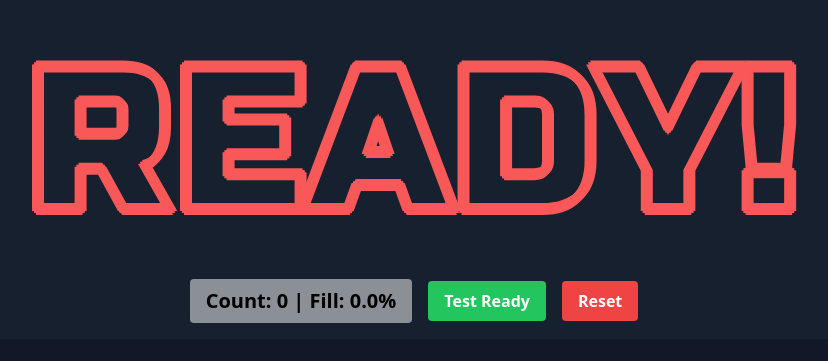
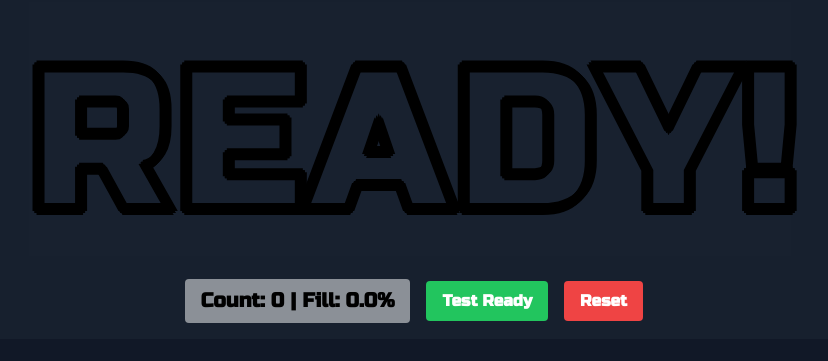
Before and after one commit to dr-data/hashtag-word-obs, a React (Create React App) app in the folder client/: page / in a window 1280 px wide. Shown: the part 253-614 px from the top of the page, without its empty margins (226-1054 px from the left). Built offline with nearby package versions, Linux system fonts and the light colour scheme; no server answers.

Commit message:
fixed sync different tabs, adding explosion

```diff
--- a/client/src/components/FillOverlay.js
+++ b/client/src/components/FillOverlay.js
@@ -1,29 +1,18 @@
 import React, { useState, useEffect, useRef } from 'react';
 
 const ExplodedLetter = ({ letter, index, active, isGreen }) => {
-  if (!active) return <span>{letter}</span>;
+  if (!active) return <span className="letter-container">{letter}</span>;
 
   const randomAngle = Math.random() * 360;
   const randomDistance = 200 + Math.random() * 400;
   const delay = index * 50;
 
-  const letterStyle = isGreen ? {
-    color: '#00ff00',
-    WebkitTextStroke: '6px #00ff00',
-    filter: 'drop-shadow(0 0 20px rgba(0, 255, 0, 0.5))'
-  } : {
-    color: 'transparent',
-    WebkitTextStroke: '6px #f95858'
-  };
-
   return (
     <span
+      className={`exploded-letter ${active ? 'active' : ''} ${isGreen ? 'green' : ''}`}
       style={{
-        display: 'inline-block',
         transform: active ? `translate(${Math.cos(randomAngle) * randomDistance}px, ${Math.sin(randomAngle) * randomDistance}px) rotate(${randomAngle}deg)` : 'none',
-        transition: `transform 1s ease-out ${delay}ms, opacity 1s ease-out ${delay}ms`,
-        opacity: active ? 0 : 1,
-        ...letterStyle
+        transitionDelay: `${delay}ms`
       }}
     >
       {letter}
@@ -35,21 +24,20 @@ const FillOverlay = () => {
   const [fillPercentage, setFillPercentage] = useState(0);
   const [messages, setMessages] = useState([]);
   const [isExploded, setIsExploded] = useState(false);
+  const [isPulsing, setIsPulsing] = useState(false);
+  const containerRef = useRef(null);
   const wsRef = useRef(null);
 
   useEffect(() => {
     wsRef.current = new WebSocket(`ws://${window.location.host}`);
 
-    wsRef.current.onopen = () => {
-      console.log('WebSocket connected');
-    };
-
     wsRef.current.onmessage = (event) => {
       const data = JSON.parse(event.data);
-      console.log('Received WebSocket message:', data);
-
       if (data.type === 'ready') {
         setMessages(prev => [...prev, data]);
+        // Trigger pulse animation
+        setIsPulsing(true);
+        setTimeout(() => setIsPulsing(false), 150); // Duration of pulse animation
       } else if (data.type === 'reset') {
         setMessages([]);
         setIsExploded(false);
@@ -57,7 +45,6 @@ const FillOverlay = () => {
     };
 
     wsRef.current.onclose = () => {
-      console.log('WebSocket disconnected');
       setTimeout(() => {
         if (wsRef.current) {
           wsRef.current = new WebSocket(`ws://${window.location.host}`);
@@ -72,7 +59,14 @@ const FillOverlay = () => {
     };
   }, []);
 
-  // Exponential fill calculation
+  // Update shake intensity based on percentage
+  useEffect(() => {
+    if (containerRef.current) {
+      const intensity = Math.min((fillPercentage / 45) * 15, 15); // Max 15px shake
+      containerRef.current.style.setProperty('--shake-intensity', `${intensity}px`);
+    }
+  }, [fillPercentage]);
+
   useEffect(() => {
     const k = 18;
     const x = messages.length;
@@ -98,38 +92,15 @@ const FillOverlay = () => {
 
   const letters = "READY!".split("");
 
-  const baseStyle = {
-    fontSize: '12rem',
-    fontFamily: '"Russo One", sans-serif',  // Using Russo One font
-    fontWeight: 'bold',
-    color: 'transparent',
-    WebkitTextStroke: '4px #f95858',
-    WebkitTextFillColor: 'transparent',
-    letterSpacing: '0.05em',
-    filter: 'drop-shadow(2px 2px 0 #f95858) drop-shadow(-2px -2px 0 #f95858) drop-shadow(-2px 2px 0 #f95858) drop-shadow(2px -2px 0 #f95858)'
-  };
-
-  const animationStyle = !isExploded ? {
-    transform: `
-      translateX(${(fillPercentage/45) * Math.sin(Date.now() / 50) * 15}px)
-      rotate(${(fillPercentage/100) * Math.sin(Date.now() / 100) * 2}deg)
-      scale(${1 + (fillPercentage/100) * 0.1})
-    `,
-    transition: 'transform 0.05s ease-out'
-  } : {};
-
   return (
     <div className="relative w-full h-96 bg-gray-800/50">
       <div className="absolute inset-0 flex items-center justify-center">
-        <div className="ready-container relative" style={animationStyle}>
+        <div
+          ref={containerRef}
+          className={`ready-container relative ${isPulsing ? 'pulse' : ''}`}
+        >
           {/* Base text with outline */}
-          <div className="relative" style={{
-            ...baseStyle,
-            display: 'flex',
-            justifyContent: 'center',
-            alignItems: 'center',
-            height: '100%'
-          }}>
+          <div className="ready-text flex justify-center items-center h-full">
             {letters.map((letter, index) => (
               <ExplodedLetter
                 key={index}
@@ -144,30 +115,14 @@ const FillOverlay = () => {
           {/* Fill overlay */}
           {!isExploded && (
             <div
-              className="absolute inset-0"
+              className="fill-overlay absolute inset-0"
               style={{
-                clipPath: `inset(${100 - fillPercentage}% 0 0 0)`,
-                transition: 'clip-path 0.3s ease-in-out',
-                willChange: 'clip-path',
-                transform: 'translateX(-6px)'  // Adjust this value to align perfectly
+                '--fill-percentage': `${100 - fillPercentage}%`
               }}
             >
-              <div style={{
-                ...baseStyle,
-                WebkitTextStroke: 'none',
-                WebkitTextFillColor: '#00ff00',
-                color: '#00ff00',
-                filter: 'drop-shadow(0 0 10px rgba(0, 255, 0, 0.5))',
-                display: 'flex',
-                justifyContent: 'center',
-                alignItems: 'center',
-                height: '100%'
-              }}>
+              <div className="ready-text ready-text-fill flex justify-center items-center h-full">
                 {letters.map((letter, index) => (
-                  <span key={index} style={{
-                    display: 'inline-block',
-                    position: 'relative'
-                  }}>{letter}</span>
+                  <span key={index} className="letter-container">{letter}</span>
                 ))}
               </div>
             </div>
@@ -176,22 +131,14 @@ const FillOverlay = () => {
       </div>
 
       {/* Control Panel */}
-      <div className="absolute bottom-4 left-0 right-0 flex items-center justify-center gap-4">
-        <div className="text-#f95858 font-bold text-xl bg-white/50 px-4 py-2 rounded">
+      <div className="control-panel">
+        <div className="count-display">
           Count: {messages.length} | Fill: {fillPercentage.toFixed(1)}%
         </div>
-
-        <button
-          onClick={handleTestClick}
-          className="bg-green-500 hover:bg-green-600 text-white font-bold py-2 px-4 rounded transition-colors"
-        >
+        <button onClick={handleTestClick} className="test-button">
           Test Ready
         </button>
-
-        <button
-          onClick={handleReset}
-          className="bg-red-500 hover:bg-red-600 text-white font-bold py-2 px-4 rounded transition-colors"
-        >
+        <button onClick={handleReset} className="reset-button">
           Reset
         </button>
       </div>
--- a/client/src/index.css
+++ b/client/src/index.css
@@ -2,17 +2,100 @@
 @tailwind components;
 @tailwind utilities;
 
-.text-8xl {
-  font-size: 6rem;
-  text-shadow:
-    -1px -1px 0 #f95858,
-    1px -1px 0 #f95858,
-    -1px 1px 0 #f95858,
-    1px 1px 0 #f95858,
-    -2px -2px 0 #f95858,
-    2px -2px 0 #f95858,
-    -2px 2px 0 #f95858,
-    2px 2px 0 #f95858;
-  color: transparent;
-  -webkit-text-stroke: 5px #f95858;
+@import url('https://fonts.googleapis.com/css2?family=Russo+One&display=swap');
+
+body {
+  margin: 0;
+  padding: 0;
+  font-family: 'Russo One', sans-serif;
+  -webkit-font-smoothing: antialiased;
+  -moz-osx-font-smoothing: grayscale;
+  overflow: hidden;
 }
+
+#root {
+  height: 100vh;
+}
+
+.ready-text {
+  font-size: 12rem;
+  font-weight: bold;
+  letter-spacing: 0.05em;
+  -webkit-text-stroke: 4px black;
+  -webkit-text-fill-color: transparent;
+  filter: drop-shadow(2px 2px 0 black)
+         drop-shadow(-2px -2px 0 black)
+         drop-shadow(-2px 2px 0 black)
+         drop-shadow(2px -2px 0 black);
+}
+
+.ready-text-fill {
+  -webkit-text-stroke: none;
+  -webkit-text-fill-color: #00ff00;
+  color: #00ff00;
+  filter: drop-shadow(0 0 10px rgba(0, 255, 0, 0.5));
+}
+
+@keyframes constant-shake {
+  0%, 100% { transform: translateX(0); }
+  25% { transform: translateX(var(--shake-intensity)); }
+  75% { transform: translateX(calc(var(--shake-intensity) * -1)); }
+}
+
+@keyframes pulse-shake {
+  0%, 100% { transform: translateX(0) rotate(0); }
+  25% { transform: translateX(-15px) rotate(-1deg); }
+  75% { transform: translateX(15px) rotate(1deg); }
+}
+
+.ready-container {
+  --shake-intensity: 2px;
+  animation: constant-shake 0.15s ease-in-out infinite;
+  will-change: transform;
+}
+
+.ready-container.pulse {
+  animation: pulse-shake 0.15s ease-in-out;
+}
+
+.fill-overlay {
+  clip-path: inset(var(--fill-percentage) 0 0 0);
+  transition: clip-path 0.3s ease-in-out;
+  will-change: clip-path;
+}
+
+.letter-container {
+  display: inline-block;
+  position: relative;
+}
+
+.exploded-letter {
+  display: inline-block;
+  transition: transform 1s ease-out, opacity 1s ease-out;
+}
+
+.exploded-letter.active {
+  opacity: 0;
+}
+
+.exploded-letter.green {
+  -webkit-text-fill-color: #00ff00;
+  color: #00ff00;
+  filter: drop-shadow(0 0 10px rgba(0, 255, 0, 0.5));
+}
+
+.control-panel {
+  @apply absolute bottom-4 left-0 right-0 flex items-center justify-center gap-4;
+}
+
+.count-display {
+  @apply text-black font-bold text-xl bg-white/50 px-4 py-2 rounded;
+}
+
+.test-button {
+  @apply bg-green-500 hover:bg-green-600 text-white font-bold py-2 px-4 rounded transition-colors;
+}
+
+.reset-button {
+  @apply bg-red-500 hover:bg-red-600 text-white font-bold py-2 px-4 rounded transition-colors;
+}
```
